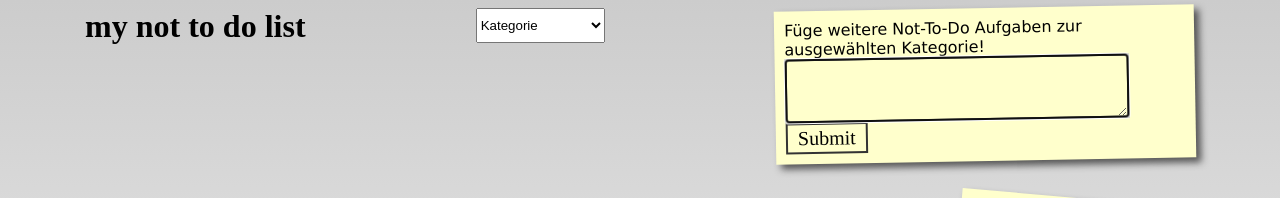
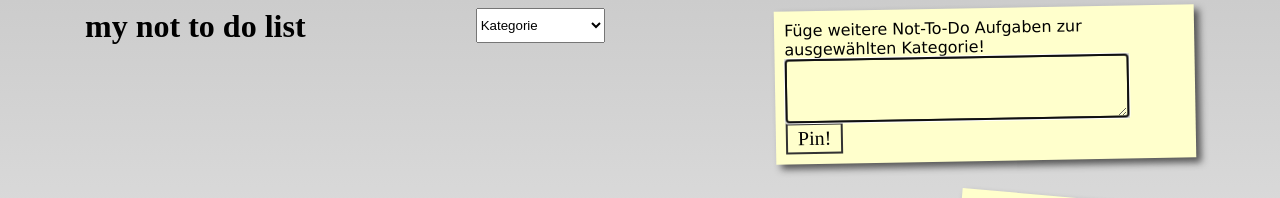
Before and after one commit to AnneQuinkenstein/list, a React (Create React App) app: page / in a window 1280 px wide. Shown: the top 198 px of the page. Built offline with nearby package versions, Linux system fonts and the light colour scheme.

Commit message:
fixed little bugs

```diff
--- a/src/components/AddTask.js
+++ b/src/components/AddTask.js
@@ -1,7 +1,7 @@
 import React, { useState } from "react";
 import SelectCathegory from "./SelectCathegory";
 
-const AddTask = ({ addTask, uniqueCathegories, handleChoice, selection }) => {
+const AddTask = ({ addTask, uniqueCathegories, handleChoice}) => {
   const [name, setName] = useState("");
 
   //handle AddTask Input
@@ -29,7 +29,7 @@ const AddTask = ({ addTask, uniqueCathegories, handleChoice, selection }) => {
         type="text"
         autoFocus
       />
-      <input className="btn-sit active" type="submit" value="Submit" />
+      <input className="btn-sit active" type="submit" value="Pin!" />
     </form>
     </div>
     </>
--- a/src/components/SelectCathegory.js
+++ b/src/components/SelectCathegory.js
@@ -12,7 +12,7 @@ const SelectCathegory = ({ uniqueCathegories, handleChoice, selection }) => {
     >
       <option value={'keine Kategorie wählen'} >Kategorie</option>
       {uniqueCathegories &&
-        uniqueCathegories.map((cat) => <option value={cat} selected={selection === cat && 'selected'}>{cat}</option>)}
+        uniqueCathegories.map((cat) => <option key={cat} value={cat} selected={selection === cat && 'selected'}>{cat}</option>)}
     </select>
     </>
   );
--- a/src/components/Task.js
+++ b/src/components/Task.js
@@ -103,7 +103,7 @@ const Task = ({
         </p>
         <div className="button">
           <button className="deleteButton" onClick={() => handleDelete(taskId)}>
-            <i class="material-icons">delete</i>
+            <i className="material-icons">delete</i>
           </button>
           <button
             className="editButton"
@@ -118,6 +118,7 @@ const Task = ({
         </div>
       </a>
     </div>
+
   );
 };
 
```
